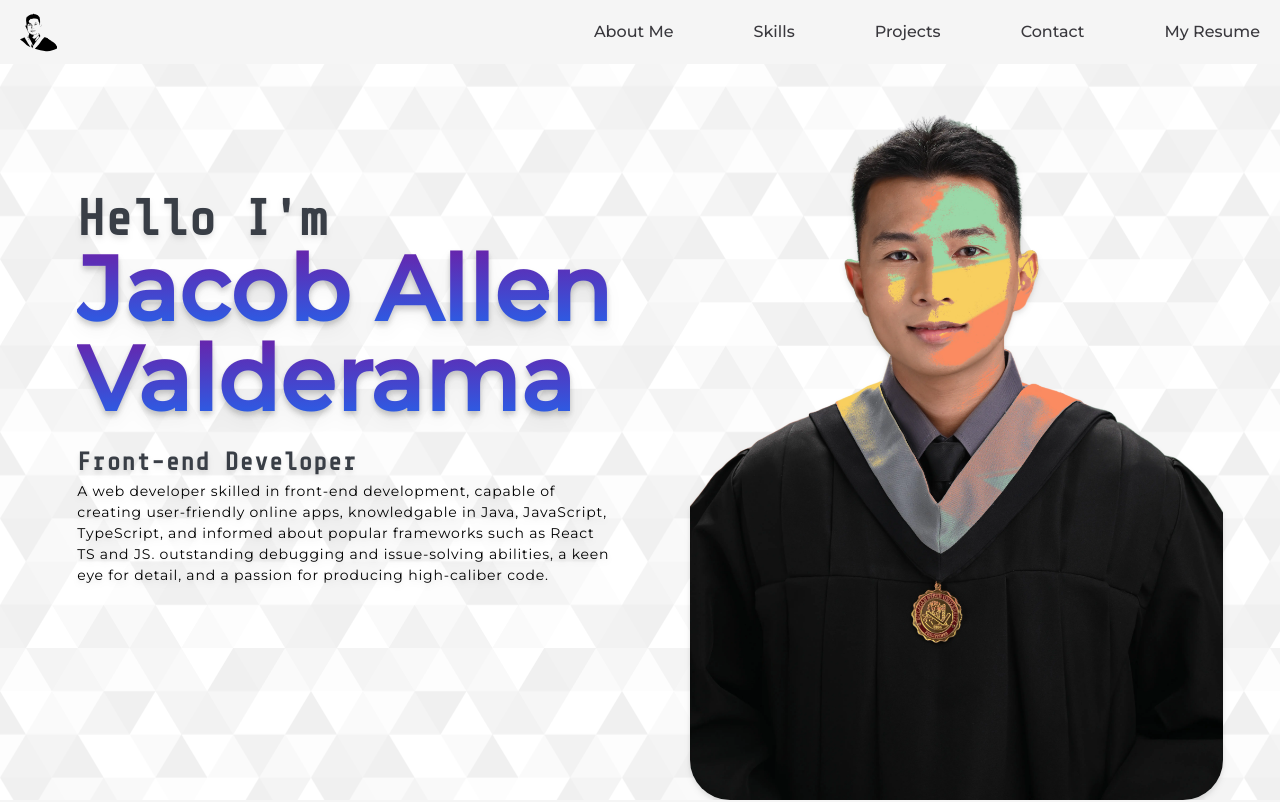
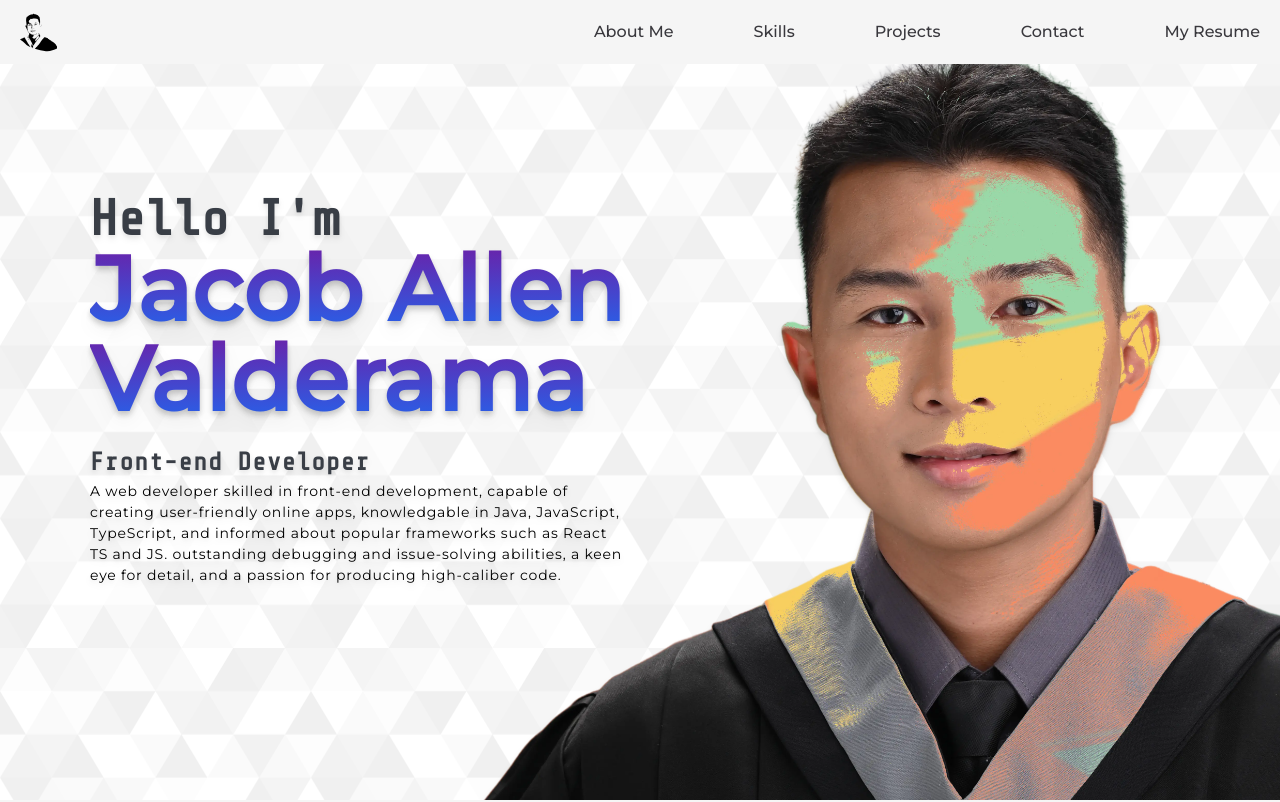
Before and after one commit to DropitupQwerty/MyNewPortfolio, a React (Vite) app: page / in a window 1280 px wide. Shown: the top 802 px of the page. Built offline with nearby package versions, Linux system fonts and the light colour scheme.

Commit message:
Updated portfolio

```diff
--- a/src/page/HomePage/Banner/index.tsx
+++ b/src/page/HomePage/Banner/index.tsx
@@ -12,17 +12,17 @@ export const Banner = () => {
                 backgroundSize:'cover',
                 backgroundRepeat:'no-repeat',
             }}>
-            <div className={' relative h-[100vh] w-full overflow-hidden justify-evenly  drop-shadow-md flex items-center'}
-                // style={{
-                //     backgroundImage : `url(${myImage})`,
-                //     backgroundSize:'130vh' ,
-                //     backgroundRepeat:'no-repeat',
-                //     backgroundPosition:'60vh -23vh',
-                //     backgroundAttachment:'fixed'
-                // }}
+            <div className={' relative h-[100vh] w-full overflow-hidden   drop-shadow-md flex items-center'}
+                style={{
+                    backgroundImage : `url(${myImage})`,
+                    backgroundSize:'130vh' ,
+                    backgroundRepeat:'no-repeat',
+                    backgroundPosition:'60vh -23vh',
+                    // backgroundAttachment:'fixed'
+                }}
             >
 
-                <div className=' z-20  tracking-wider '>
+                <div className=' z-20  tracking-wider mx-[70px] w-full '>
                     <div className='px-5'>
                         <h1 className='font-Sharetechmo font-bold w-fit text-[50px] leading-none'><span className='text-[#393E46]'>Hello I&apos;m </span> </h1>
                         <div  className=''>
@@ -45,10 +45,10 @@ abilities, a keen eye for detail, and a passion for producing high-caliber code.
                     </div>
                 </div>
 
-                <div className=''>
+                {/* <div className=''>
                     <img src={myImage} className='relative h-[100vh] rounded-[40px] object-contain '></img>
                 </div>
-
+                 */}
             </div>
         </div>
     )
```
